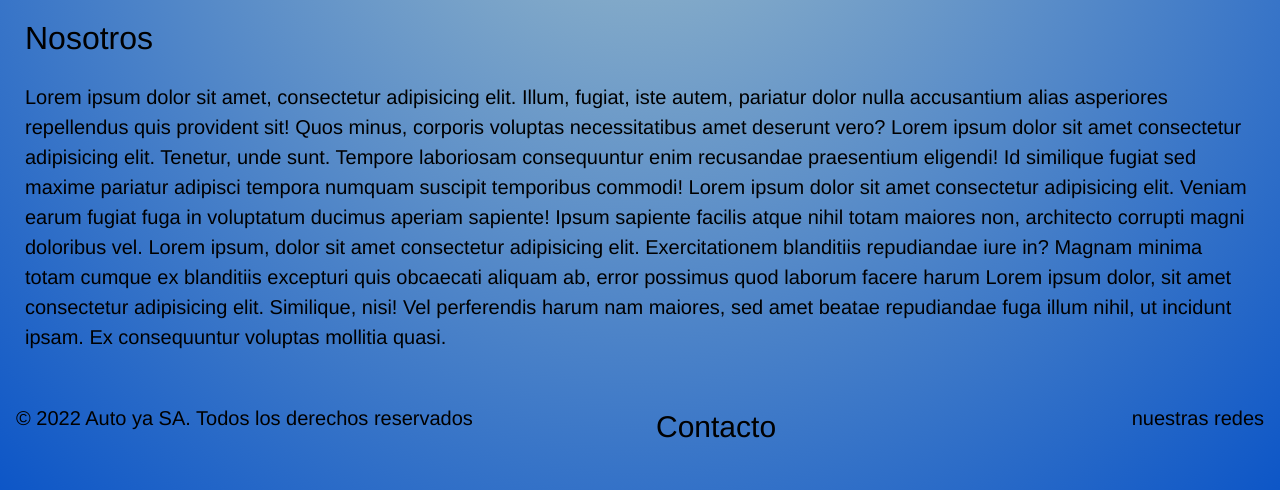
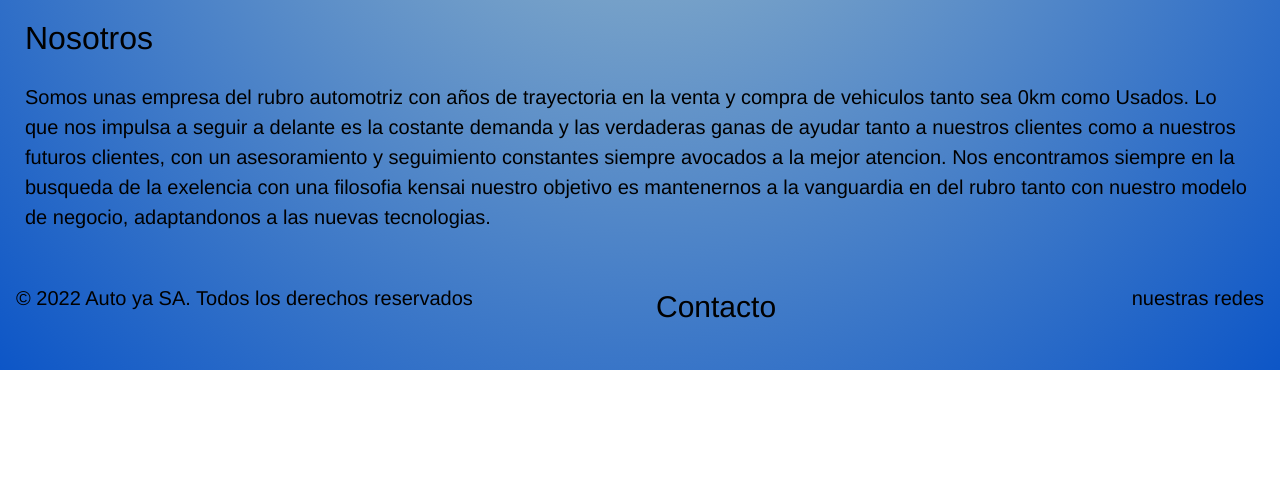
Before and after one commit to lucasgonzalez100/proyecto-41185, a website: page index.html in a window 1280 px wide. Shown: the part 899-1389 px from the top of the page. After the commit the page ends 1269 px from the top, so only its background shows below. Drawn offline with Linux system fonts and the light colour scheme.

Commit message:
ya cambie todos lo lorem de todas las pag

```diff
--- a/index.html
+++ b/index.html
@@ -55,22 +55,22 @@
       <div class="carousel-item active">
         <img src="./imagenes/hombre-negocios-usando-conexion-red-vuelo-representacion-3d_117023-72.webp" height="300px" class="d-block w-100" alt="...">
         <div class="carousel-caption d-none d-md-block">
-          <h5>First slide label</h5>
-          <p>Some representative placeholder content for the first slide.</p>
+          <h5>financiaciones</h5>
+          <p>Todas las formas de financiacion disponibles actualmente en el mercado</p>
         </div>
       </div>
       <div class="carousel-item">
         <img src="./imagenes/coches-delanteros-rojos-corriendo-carretera_37416-46.webp" height="300px" class="d-block w-100" alt="...">
         <div class="carousel-caption d-none d-md-block">
-          <h5>Second slide label</h5>
-          <p>Some representative placeholder content for the second slide.</p>
+          <h5>Electricos</h5>
+          <p>Proximamente contaremos con la incorporacion de vehiculos electricos</p>
         </div>
       </div>
       <div class="carousel-item">
         <img src="./imagenes/coche-negro-carretera_37416-163.webp" height="300px" class="d-block w-100" alt="...">
         <div class="carousel-caption d-none d-md-block">
-          <h5>Third slide label</h5>
-          <p>Some representative placeholder content for the third slide.</p>
+          <h5>Oportunidades Unicas</h5>
+          <p>Aprovecha todas las oportunidades unicas ofertas-remates</p>
         </div>
       </div>
     </div>
@@ -123,21 +123,23 @@
 
       Nosotros</h2>
     <p class="nosotros__parrafo">
-      Lorem ipsum dolor sit amet, consectetur adipisicing elit. Illum, fugiat, iste autem, pariatur dolor nulla
-      accusantium alias asperiores
-      repellendus quis provident sit! Quos minus, corporis voluptas necessitatibus amet deserunt vero?
-      Lorem ipsum dolor sit amet consectetur adipisicing elit. Tenetur, unde sunt. Tempore laboriosam consequuntur enim
-      recusandae
-      praesentium eligendi! Id similique fugiat sed maxime pariatur adipisci tempora numquam suscipit temporibus
-      commodi!
-      Lorem ipsum dolor sit amet consectetur adipisicing elit. Veniam earum fugiat fuga in voluptatum ducimus aperiam
-      sapiente!
-      Ipsum sapiente facilis atque nihil totam maiores non, architecto corrupti magni doloribus vel.
-      Lorem ipsum, dolor sit amet consectetur adipisicing elit. Exercitationem blanditiis repudiandae iure in?
-      Magnam minima totam cumque ex blanditiis excepturi quis obcaecati aliquam ab, error possimus quod laborum
-      facere harum Lorem ipsum dolor, sit amet consectetur adipisicing elit. Similique, nisi! Vel perferendis harum
-      nam maiores, sed amet beatae repudiandae fuga illum nihil, ut incidunt ipsam. Ex consequuntur voluptas mollitia
-      quasi.
+
+
+      Somos unas empresa del rubro automotriz con años de trayectoria en la venta y compra de vehiculos
+      tanto sea 0km como Usados.
+
+      Lo que nos impulsa a seguir a delante es la costante demanda y las verdaderas ganas de ayudar
+      tanto a nuestros clientes como a nuestros futuros clientes, con un asesoramiento y seguimiento
+      constantes siempre avocados a la mejor atencion.
+
+      Nos encontramos siempre en la busqueda de la exelencia con una filosofia kensai nuestro objetivo
+      es mantenernos a la vanguardia en del rubro tanto con nuestro modelo de negocio, adaptandonos a las
+      nuevas tecnologias.
+
+
+
+
+
     </p>
   </article>
 
```
Also changed, not shown: 1 other file.
